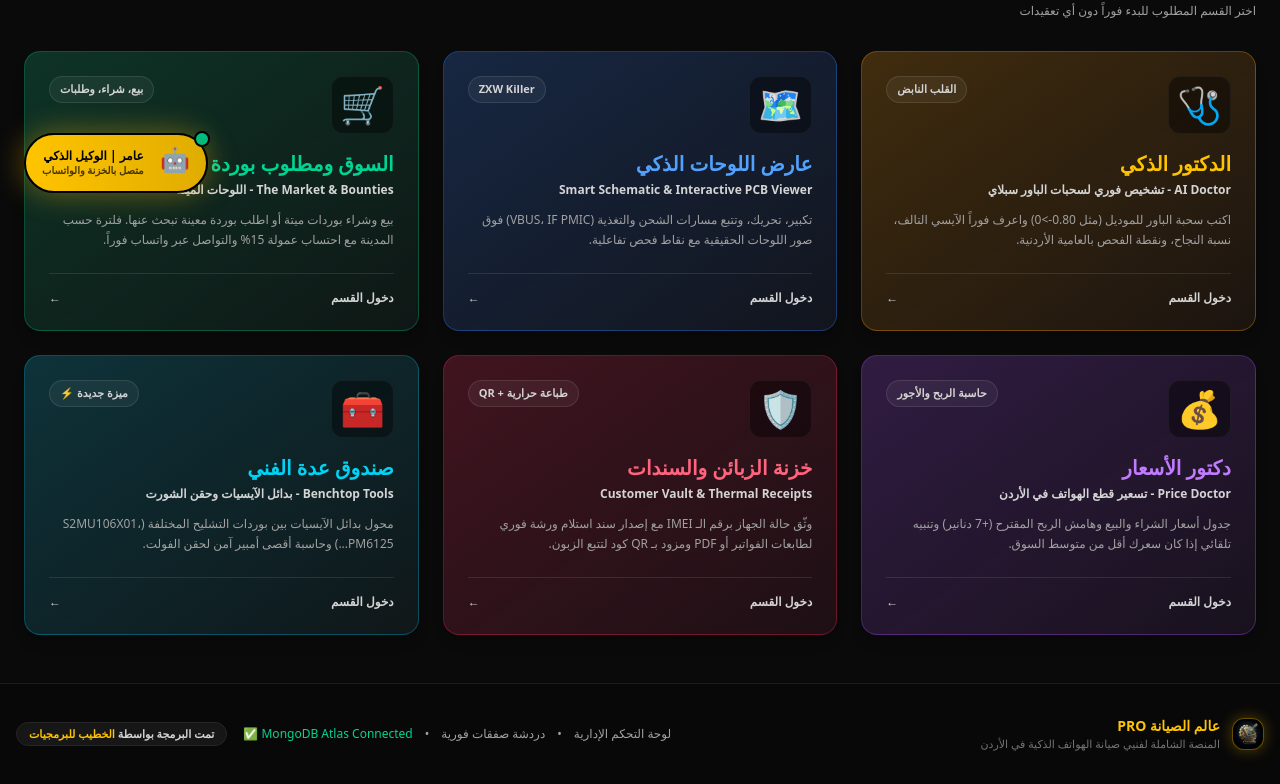
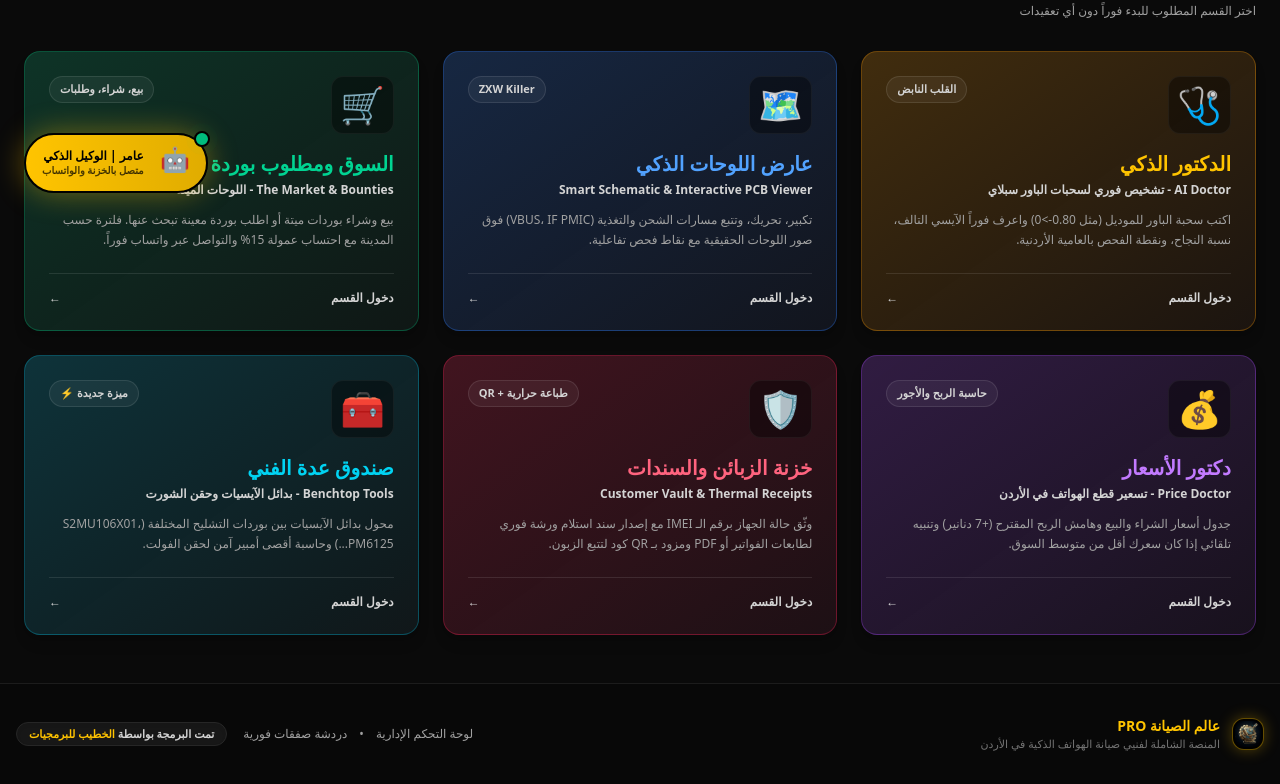
Before and after one commit to tahakhatip2-tech/alam-alsiana, a Next.js app: page / in a window 1280 px wide. Shown: the part 583-1367 px from the top of the page. Built offline with nearby package versions, Linux system fonts and the light colour scheme.

Commit message:
fix(footer): remove internal database status message

```diff
--- a/src/app/layout.tsx
+++ b/src/app/layout.tsx
@@ -69,8 +69,6 @@ export default function RootLayout({
                 </Link>
                 <span>•</span>
                 <span>دردشة صفقات فورية</span>
-                <span>•</span>
-                <span className="text-emerald-400">MongoDB Atlas Connected ✅</span>
               </div>
               <div className="px-3 py-1 rounded-full bg-neutral-900 border border-neutral-800 text-neutral-300 text-[11px] font-bold shadow-inner">
                 تمت البرمجة بواسطة <span className="text-[#FFC400]">الخطيب للبرمجيات</span>
```
